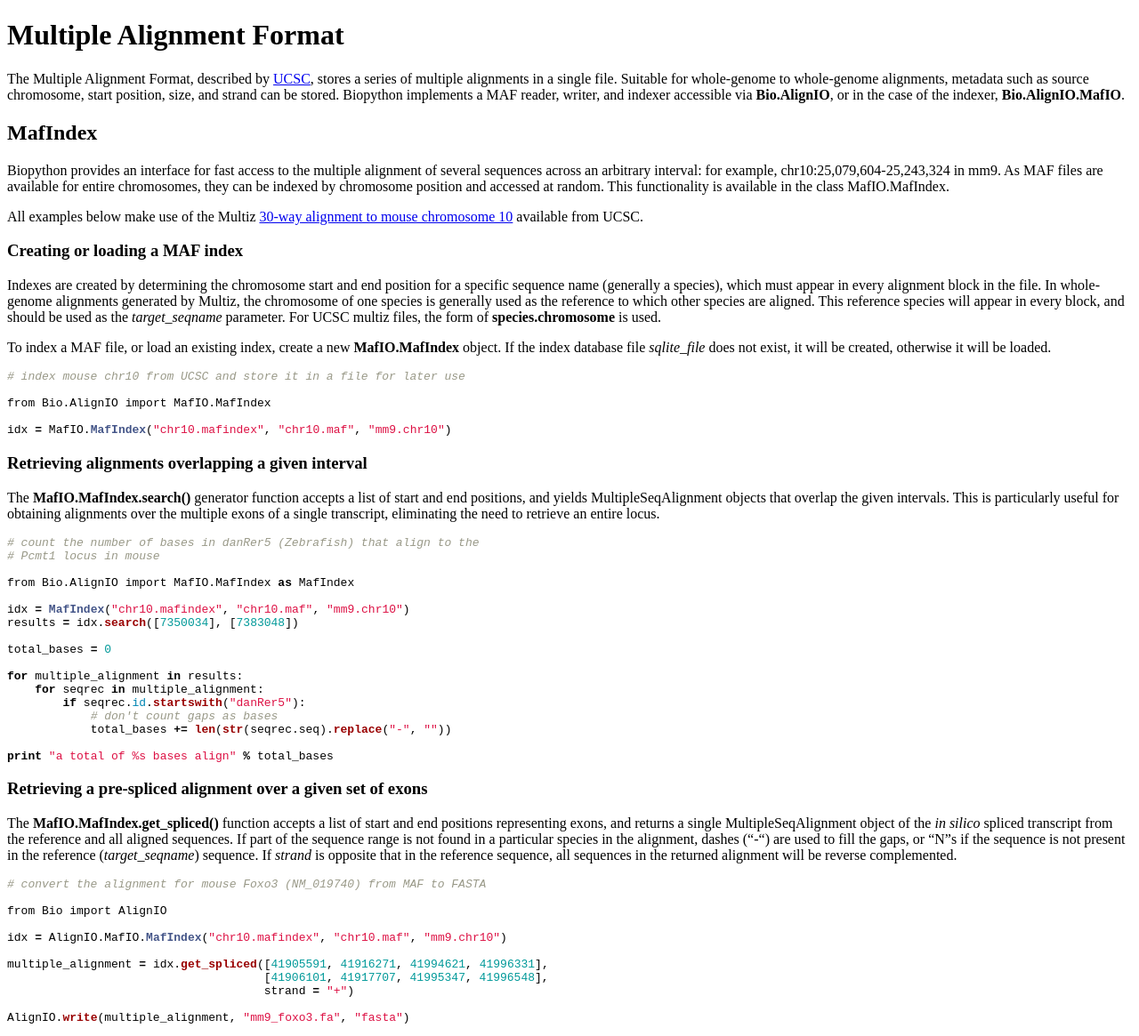
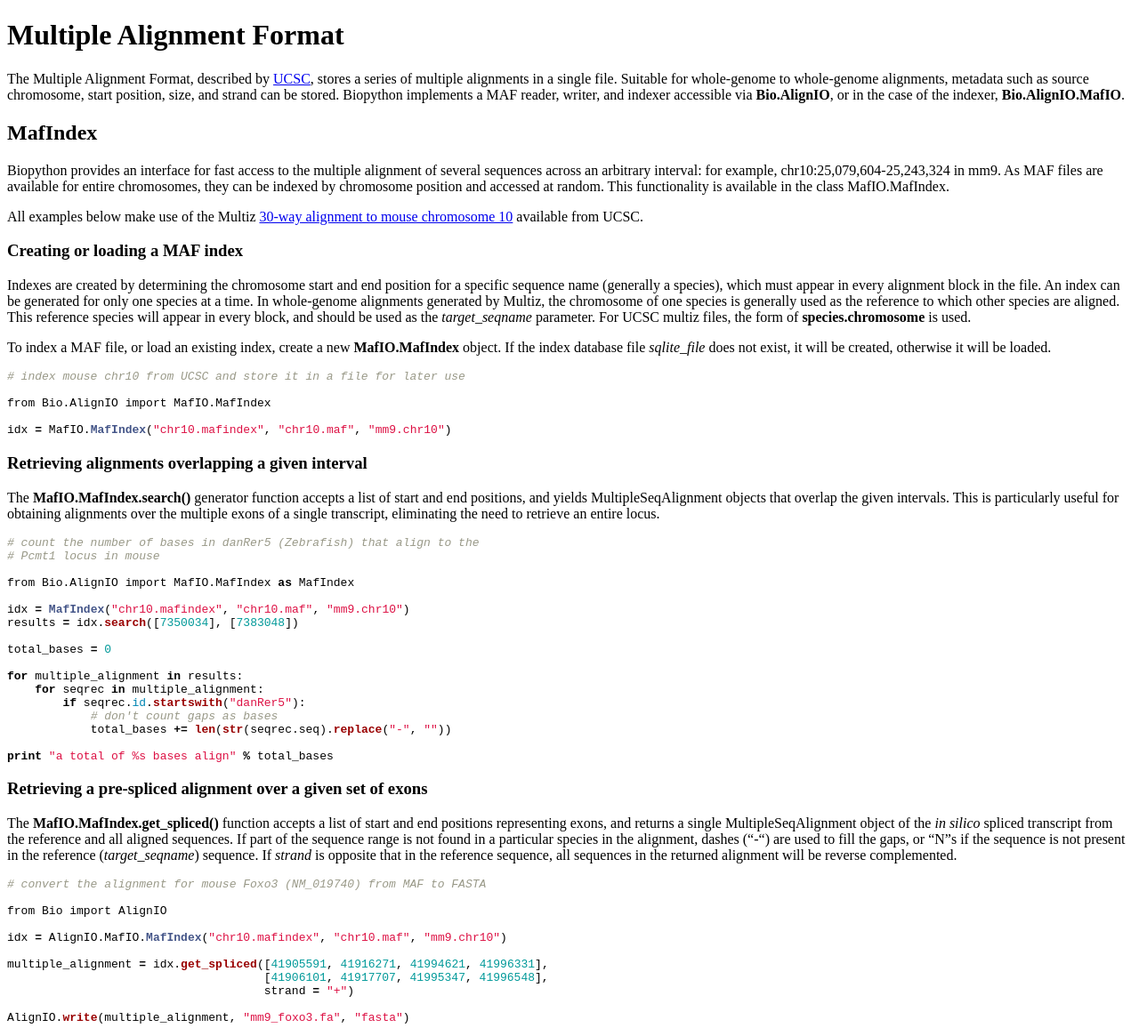
Before and after one commit to biopython/biopython.github.io, a Jekyll site: the page built from wiki/Multiple_Alignment_Format.md, in a window 1280 px wide. Shown: the whole page at 89% size. Built offline with Jekyll 4.4.1, drawn with Linux system fonts in a browser that asks for light colours.

Commit message:
/* Creating or loading a MAF index */

```diff
--- a/wiki/Multiple_Alignment_Format.md
+++ b/wiki/Multiple_Alignment_Format.md
@@ -33,12 +33,12 @@ available from UCSC.
 
 Indexes are created by determining the chromosome start and end position
 for a specific sequence name (generally a species), which must appear in
-every alignment block in the file. In whole-genome alignments generated
-by Multiz, the chromosome of one species is generally used as the
-reference to which other species are aligned. This reference species
-will appear in every block, and should be used as the *target\_seqname*
-parameter. For UCSC multiz files, the form of **species.chromosome** is
-used.
+every alignment block in the file. An index can be generated for only
+one species at a time. In whole-genome alignments generated by Multiz,
+the chromosome of one species is generally used as the reference to
+which other species are aligned. This reference species will appear in
+every block, and should be used as the *target\_seqname* parameter. For
+UCSC multiz files, the form of **species.chromosome** is used.
 
 To index a MAF file, or load an existing index, create a new
 **MafIO.MafIndex** object. If the index database file *sqlite\_file*
```
Also changed, not shown: 1 other file.
